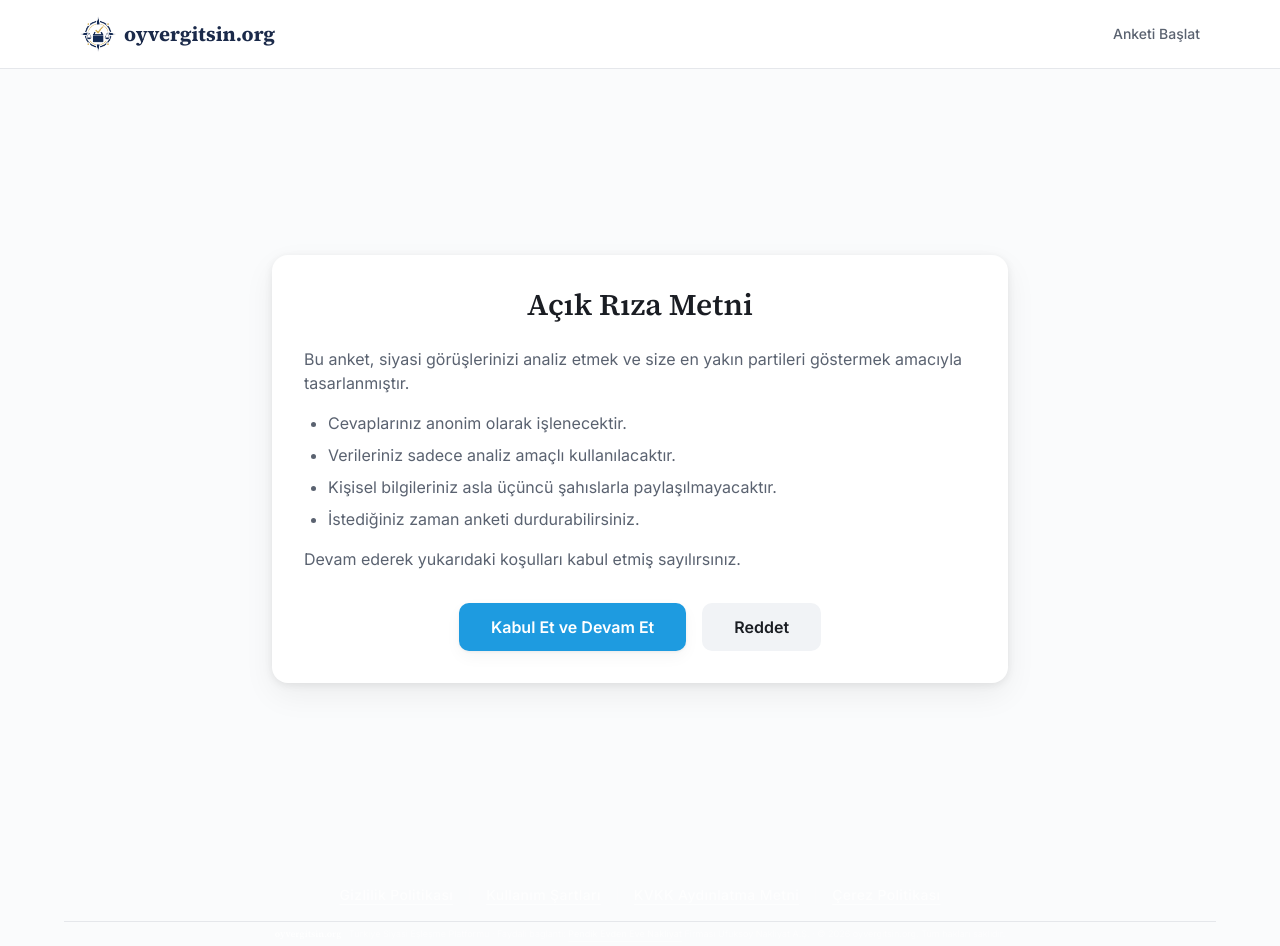
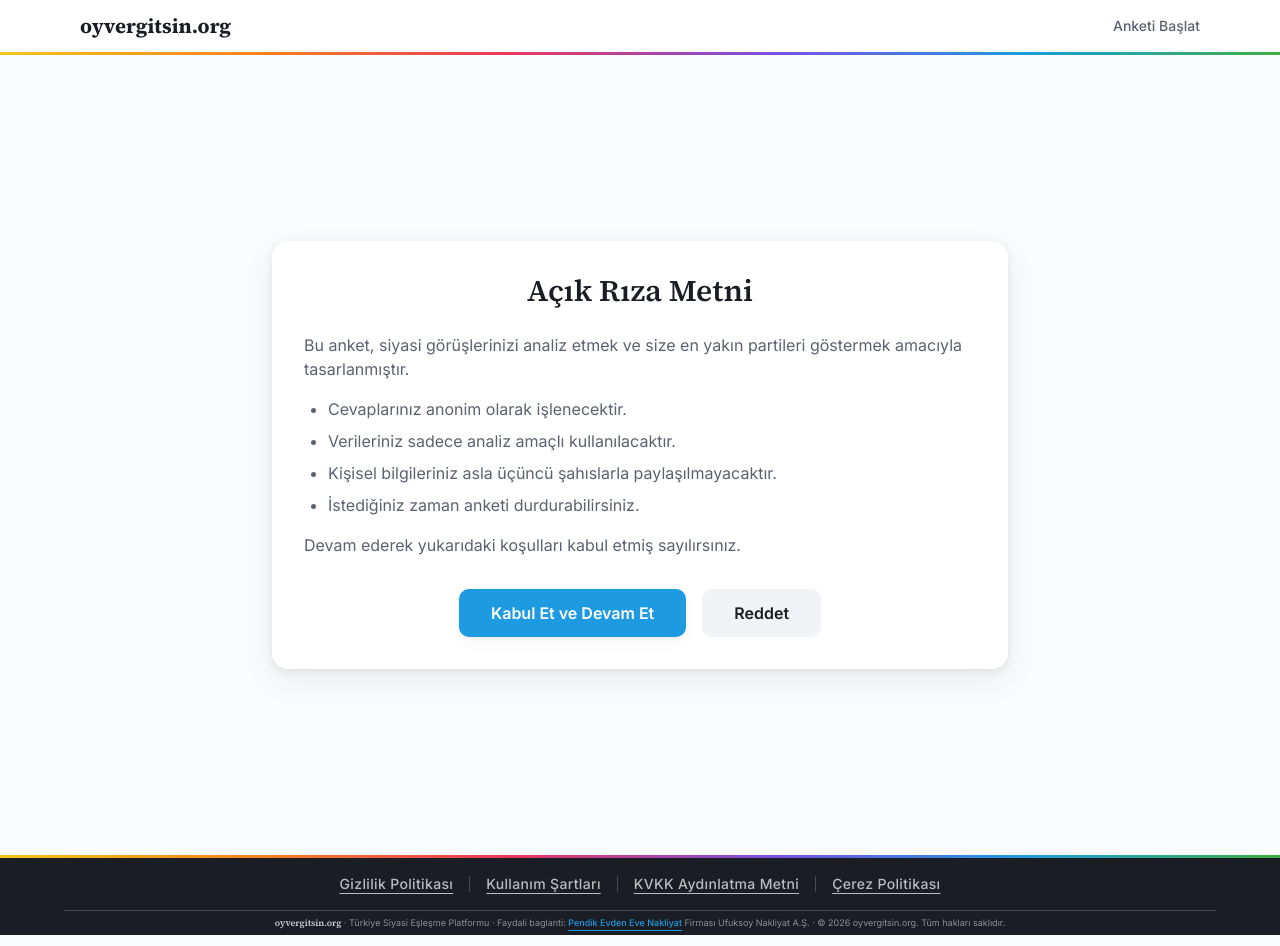
Before and after one commit to ubterzioglu/oyvergitsin, a Next.js app: page /consent in a window 1280 px wide. Built offline with nearby package versions, Linux system fonts and the light colour scheme; no server answers.

Commit message:
feat: remove header logo, add rainbow gradient border to header/footer

```diff
--- a/components/layout/Footer.tsx
+++ b/components/layout/Footer.tsx
@@ -12,21 +12,22 @@ export function Footer() {
   const year = new Date().getFullYear()
 
   return (
-    <footer className="bg-brand-ink text-white/80">
+    <footer className="bg-ink-primary text-white/80">
+      <div className="rainbow-gradient-border h-[3px] w-full" aria-hidden="true" />
       <div className="mx-auto flex max-w-6xl flex-wrap items-center justify-center gap-x-4 gap-y-2 px-4 pt-4 text-sm font-medium tracking-wide text-white/70">
         {LEGAL_LINKS.map((link, index) => (
           <span key={link.href} className="flex items-center gap-x-4">
             {index > 0 && <span className="h-4 w-px bg-white/20" aria-hidden="true" />}
             <Link
               href={link.href}
-              className="underline underline-offset-4 transition-colors hover:text-brand-accent"
+              className="underline underline-offset-4 transition-colors hover:text-rainbow-blue"
             >
               {link.label}
             </Link>
           </span>
         ))}
       </div>
-      <div className="mx-auto mt-4 max-w-6xl border-t border-brand-accent/30 px-4 py-1.5 text-center text-[9px] leading-snug text-white/50">
+      <div className="mx-auto mt-4 max-w-6xl border-t border-white/20 px-4 py-1.5 text-center text-[9px] leading-snug text-white/50">
         <span className="font-heading font-semibold text-white/80">{siteConfig.shortName}</span>
         {' · '}
         Türkiye Siyasi Eşleşme Platformu
@@ -36,7 +37,7 @@ export function Footer() {
           href="https://ufuksoynakliyat.com.tr/pendik-evden-eve-nakliyat"
           rel="dofollow"
           target="_blank"
-          className="font-medium text-brand-accent underline underline-offset-4 transition-colors hover:text-brand-accent-hover"
+          className="font-medium text-rainbow-blue underline underline-offset-4 transition-colors hover:text-rainbow-blue-hover"
           title="Pendik Evden Eve Nakliyat - Ufuksoy Nakliyat A.Ş."
           aria-label="Pendik Evden Eve Nakliyat Firması Ufuksoy Nakliyat A.Ş."
         >
--- a/components/layout/Header.tsx
+++ b/components/layout/Header.tsx
@@ -1,23 +1,22 @@
-import Image from 'next/image'
 import Link from 'next/link'
 import { siteConfig } from '@/lib/site'
 
 export function Header() {
   return (
-    <header className="sticky top-0 z-40 border-b border-brand-accent/30 bg-white">
+    <header className="sticky top-0 z-40 bg-white">
       <div className="mx-auto flex max-w-6xl items-center justify-between px-4 py-4">
         <Link href="/" className="flex items-center gap-2">
-          <Image src="/logo.png" alt={siteConfig.shortName} width={36} height={36} priority />
-          <span className="font-heading text-xl font-bold leading-none text-[#1B2A4A]">
+          <span className="font-heading text-xl font-bold leading-none text-ink-primary">
             {siteConfig.shortName}
           </span>
         </Link>
         <nav className="flex items-center gap-6 text-sm font-medium text-ink-secondary">
-          <Link href="/consent" className="transition-colors hover:text-brand-ink">
+          <Link href="/consent" className="transition-colors hover:text-ink-primary">
             Anketi Başlat
           </Link>
         </nav>
       </div>
+      <div className="rainbow-gradient-border h-[3px] w-full" aria-hidden="true" />
     </header>
   )
 }
```
